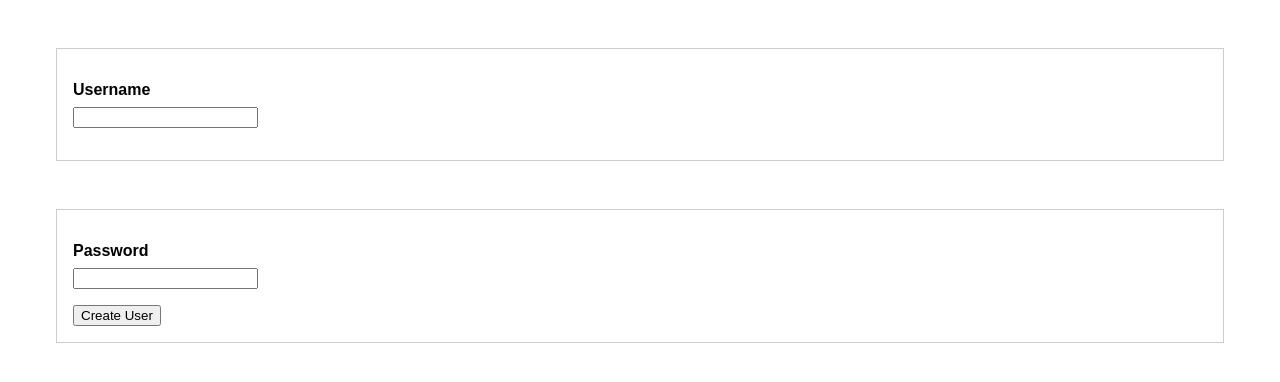
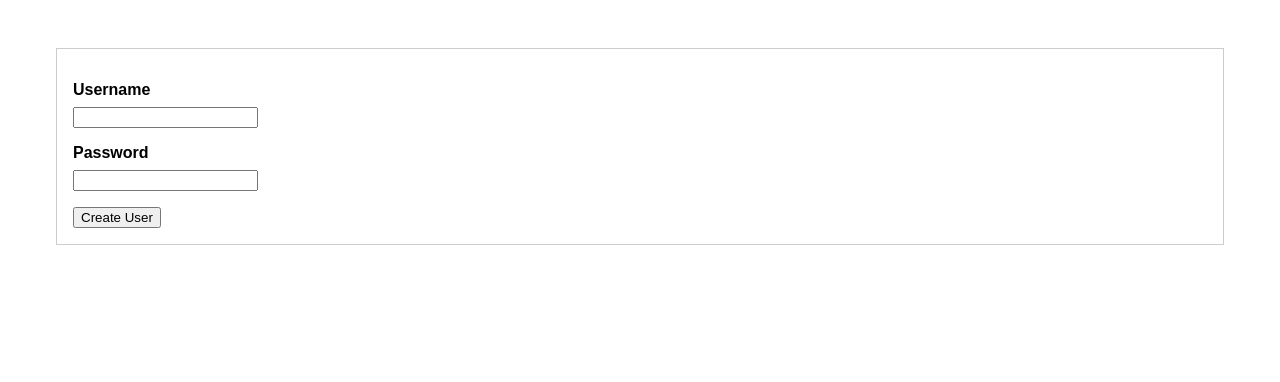
Before and after one commit to WieMon/comparing-pp-fp-oop, a website: page index.html in a window 1280 px wide. Drawn offline with Linux system fonts and the light colour scheme.

Commit message:
FIx html

```diff
--- a/index.html
+++ b/index.html
@@ -12,8 +12,6 @@
       <label for="username">Username</label>
       <input type="text" id="username" />
     </div>
-  </form>
-  <form id="user-control">
     <div class="form-control">
       <label for="password">Password</label>
       <input type="password" id="password" />
```
